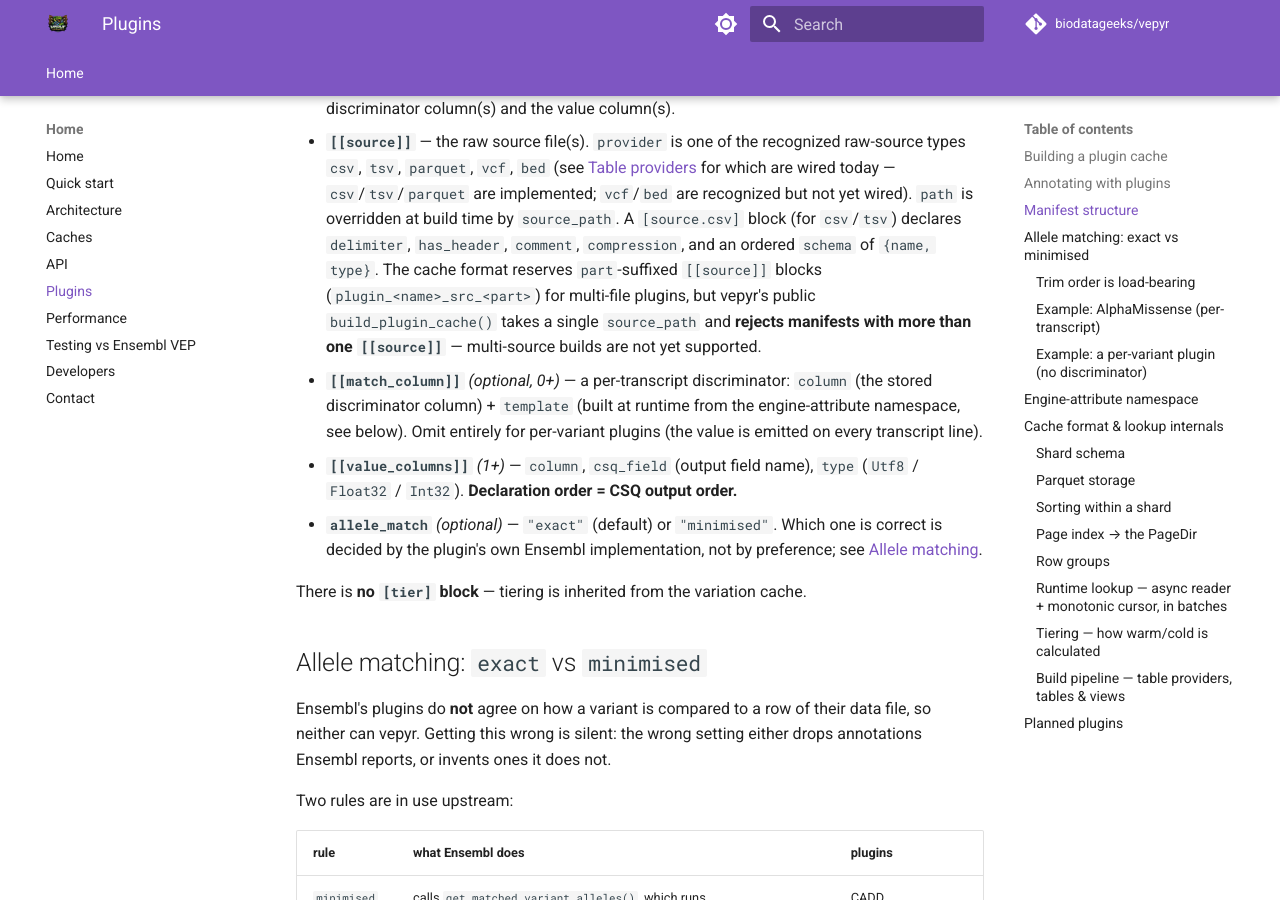
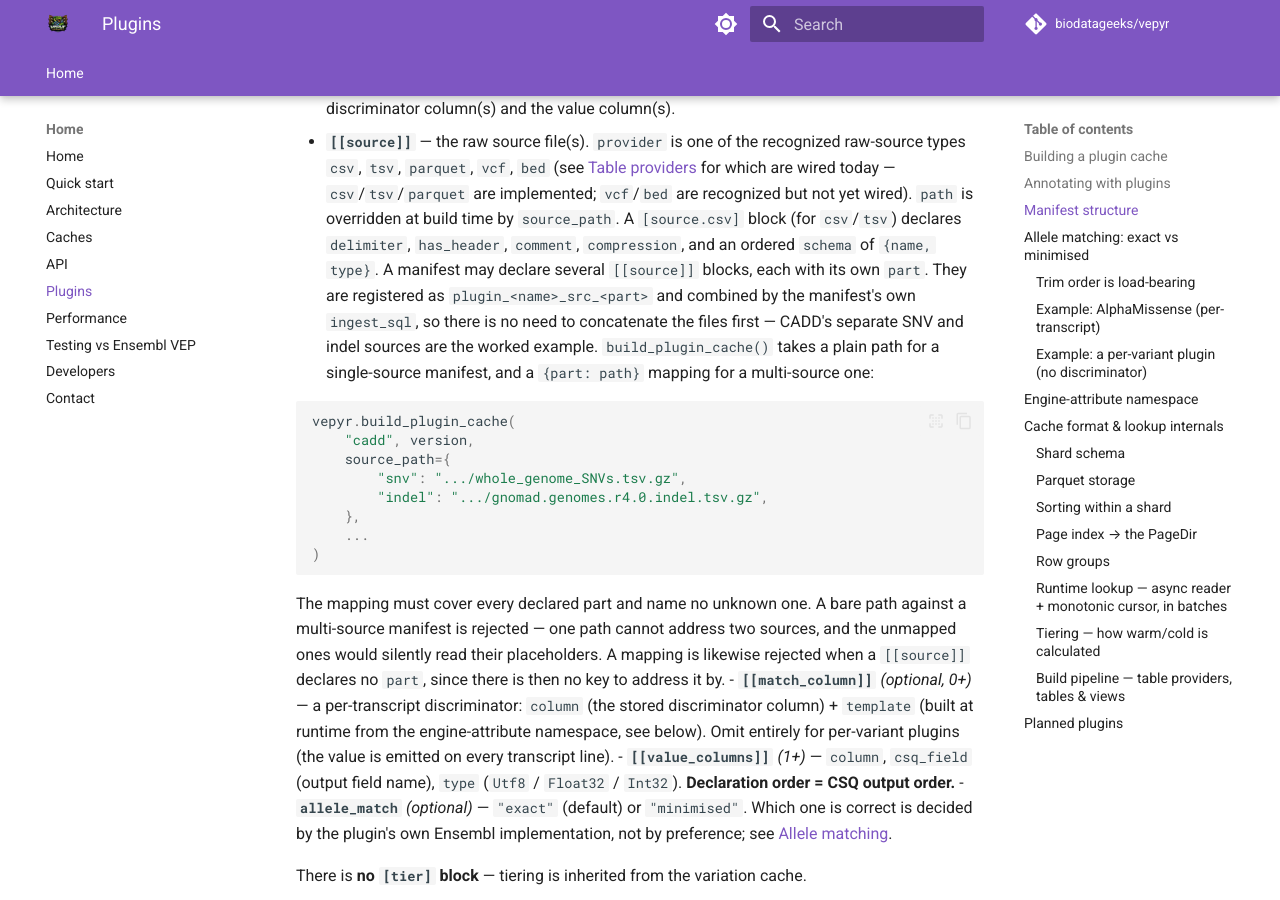
Before and after one commit to biodatageeks/vepyr, an MkDocs documentation site: the page built from docs/plugins.md, in a window 1280 px wide and 900 px high, scrolled down 1570 px. Built offline with MkDocs 1.6.1 and Material for MkDocs 9.7.7, drawn with Linux system fonts in a browser that asks for light colours; comment, search, counter and statistics services are not loaded.

Commit message:
fix(notebooks): validate shards by streaming, not by materializing them
Review finding. validate() read whole columns with to_pylist(), then built a
list of one tuple per row and a set of those tuples, on top of the Arrow table
it had already read. build_genome() calls it for every chromosome, and CADD
chr1 is 699,768,898 rows -- so the notebook's stated 3-4 GB bound could not
hold, and that path could never have completed on the host it documents.

Stream fixed-size batches instead. The ordering checks run as Arrow compute
over each batch, carrying the last row across the boundary. Duplicate probe
keys use the sorted contract the same function asserts: rows sharing a
(tier, start) are contiguous, so a duplicate can only occur inside one such
run, and carrying the trailing run across a batch boundary is enough -- there
is no need to remember the shard.

Measured against the real caches, peak RSS rather than an estimate:

  clinvar   chr22        96,223 rows    <1s     58 MB
  spliceai  chr22    52,715,028 rows    5.7s   187 MB
  cadd      chr22   119,170,699 rows   10.6s   190 MB
  cadd      chr1    699,768,898 rows     62s   162 MB

All 699,768,898 CADD chr1 keys are verified exhaustively at 162 MB -- the case
that previously could not run at all.

Also documents part-to-path mappings in the plugin guide, which still said
build_plugin_cache() takes a single source_path and rejects manifests with
more than one [[source]] -- so a reader would conclude this PR's CADD workflow
was impossible. Both rejection directions are stated; the second (a mapping
against a source declaring no `part`) is verified and covered by a test rather
than asserted from a reading of the code.

Co-Authored-By: Claude Opus 5 (1M context) <noreply@anthropic.com>
Claude-Session: https://claude.ai/code/session_01VRCGDbuH3hVyebJErYmLrv

````diff
--- a/docs/plugins.md
+++ b/docs/plugins.md
@@ -75,10 +75,29 @@ source and map it to CSQ fields.
   but not yet wired). `path` is overridden at build time by `source_path`. A
   `[source.csv]` block (for `csv`/`tsv`) declares `delimiter`, `has_header`,
   `comment`, `compression`, and an ordered `schema` of `{name, type}`.
-  The cache format reserves `part`-suffixed `[[source]]` blocks
-  (`plugin_<name>_src_<part>`) for multi-file plugins, but vepyr's public
-  `build_plugin_cache()` takes a single `source_path` and **rejects manifests
-  with more than one `[[source]]`** — multi-source builds are not yet supported.
+  A manifest may declare several `[[source]]` blocks, each with its own `part`.
+  They are registered as `plugin_<name>_src_<part>` and combined by the
+  manifest's own `ingest_sql`, so there is no need to concatenate the files
+  first — CADD's separate SNV and indel sources are the worked example.
+  `build_plugin_cache()` takes a plain path for a single-source manifest, and a
+  `{part: path}` mapping for a multi-source one:
+
+  ```python
+  vepyr.build_plugin_cache(
+      "cadd", version,
+      source_path={
+          "snv": ".../whole_genome_SNVs.tsv.gz",
+          "indel": ".../gnomad.genomes.r4.0.indel.tsv.gz",
+      },
+      ...
+  )
+  ```
+
+  The mapping must cover every declared part and name no unknown one. A bare
+  path against a multi-source manifest is rejected — one path cannot address two
+  sources, and the unmapped ones would silently read their placeholders. A
+  mapping is likewise rejected when a `[[source]]` declares no `part`, since
+  there is then no key to address it by.
 - **`[[match_column]]`** *(optional, 0+)* — a per-transcript discriminator:
   `column` (the stored discriminator column) + `template` (built at runtime from
   the engine-attribute namespace, see below). Omit entirely for per-variant
````
Also changed, not shown: 2 other files.
